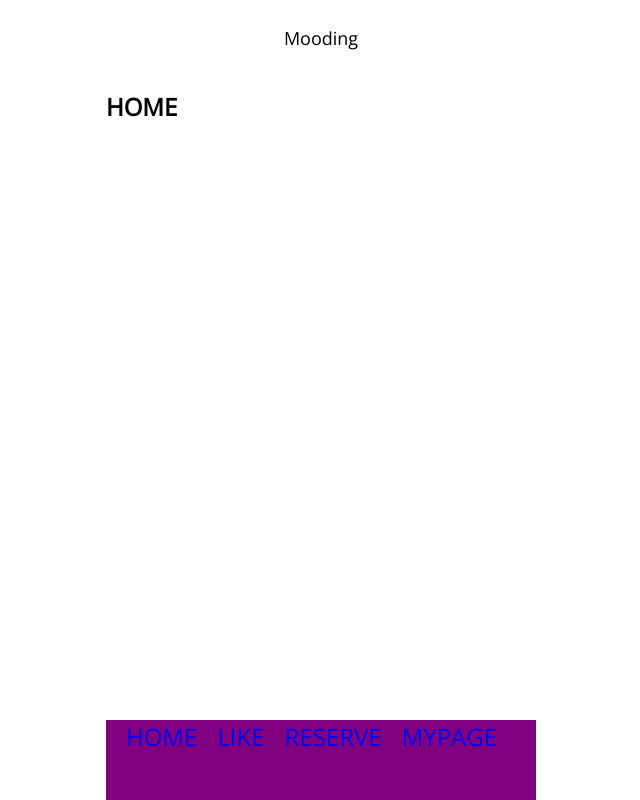
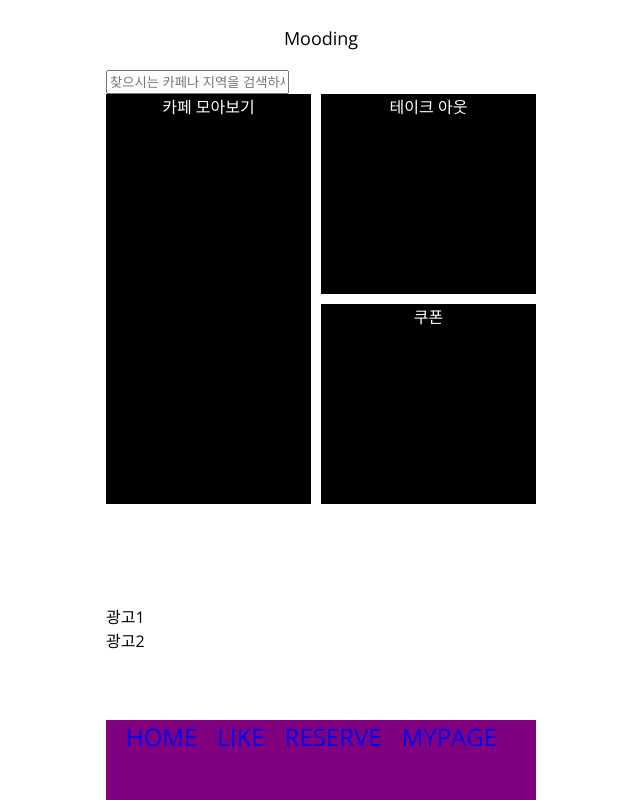
Before and after one commit to LikeLion-Inha-9/likelion_cafe, a Django app: page /home/ in a window 1280 px wide. Shown: the whole page, without its empty margins (319-959 px from the left). Run offline with Django 3.2, Linux system fonts and the light colour scheme.

Commit message:
merge 0233 all branch

```diff
--- /dev/null
+++ b/Mooding/mainapp/static/style-allcafe.css
@@ -0,0 +1,11 @@
+.img-box .item img {
+  margin: 0 auto;
+  width: 100%;
+  border-radius: 30%;
+}
+.img-box {
+  display: grid;
+  grid-template-columns: 1fr 1fr;
+  width: 100%;
+  gap: 1vw;
+}
--- /dev/null
+++ b/Mooding/mainapp/static/style-home.css
@@ -0,0 +1,48 @@
+.search-bar {
+  width: 100%;
+  color: gray;
+}
+
+.form-control-text {
+  height: 40px;
+  width: 80%;
+  background-color: #f1f1f1;
+  border: 0;
+  margin: 10px 0;
+  padding: 0 10%;
+}
+
+.main .container {
+  display: grid;
+  grid-template-columns: repeat(2, 1fr);
+  grid-gap: 10px;
+  grid-auto-rows: minmax(200px, auto);
+  color: white;
+  text-align: center;
+  padding-bottom: 100px;
+}
+
+.main .container .one {
+  grid-column: 1 / 2;
+  grid-row: 1/3;
+  background-color: black;
+}
+
+.main .container .two {
+  grid-row: 1 / 2;
+  grid-column: 2 / 4;
+  background-color: black;
+}
+
+.main .container .three {
+  grid-column: 2 / 4;
+  grid-row: 2;
+  background-color: black;
+}
+
+.main .container .advertisement {
+  grid-column: 1 / 4;
+  grid-row: 3;
+
+  background-color: black;
+}
--- a/Mooding/mainapp/templates/base.html
+++ b/Mooding/mainapp/templates/base.html
@@ -9,8 +9,11 @@
     <title>Mooding</title>
     {% load static %}
     <link rel="stylesheet" href="{% static 'style.css' %}" />
+    <link rel="stylesheet" href="{% static 'style-home.css' %}" />
     <link rel="stylesheet" href="{% static 'style-coupon.css' %}" />
     <link rel="stylesheet" href="{% static 'style-information.css' %}" />
+    <link rel="stylesheet" href="{% static 'style-allcafe.css' %}" />
+    {% block head %}{% endblock %}
   </head>
 
   <body>
--- a/Mooding/mainapp/templates/home.html
+++ b/Mooding/mainapp/templates/home.html
@@ -1,8 +1,24 @@
-{% extends 'base.html' %} {% block content %} {% load static %}
+{% extends 'base.html' %}
+{% block head %}{% endblock %}
+{% block content %}
+<form action="">
+  <div class="search-bar">
+      <input type="text" class="form-control" placeholder="찾으시는 카페나 지역을 검색하세요!"\>
+      </div>
+  </div>
+</form>
+{% load static %}
 <section class="main">
-  <article>
-    <h2>HOME</h2>
-  </article>
+    <div class="container">
+      <section class="one">카페 모아보기</section>
+      <section class="two">테이크 아웃</section>
+      <section class="three">쿠폰</section>
+    </div>
 </section>
-
+<section class="ad">
+  <div class="container">
+    <section class="ad-one">광고1</section>
+    <section class="ad-two">광고2</section>
+  </div>
+</section>
 {% endblock %}
--- a/Mooding/mainapp/views.py
+++ b/Mooding/mainapp/views.py
@@ -24,3 +24,6 @@ def information(request) :
 
 def booking(request) :
     return render(request, 'booking.html')
+
+def allcafe(request) :
+    return render(request, 'allcafe.html')
--- a/Mooding/mooding/urls.py
+++ b/Mooding/mooding/urls.py
@@ -28,4 +28,5 @@ urlpatterns = [
     path('coupon', mainapp.views.coupon, name = 'coupon'),
     path('information', mainapp.views.information, name = 'information'),
     path('booking', mainapp.views.booking, name = 'booking'),
+    path('allcafe', mainapp.views.allcafe, name = 'all_cafe'),
 ]
```
Also changed, not shown: Mooding/mainapp/templates/allcafe.html (added, +25 -0 lines).
